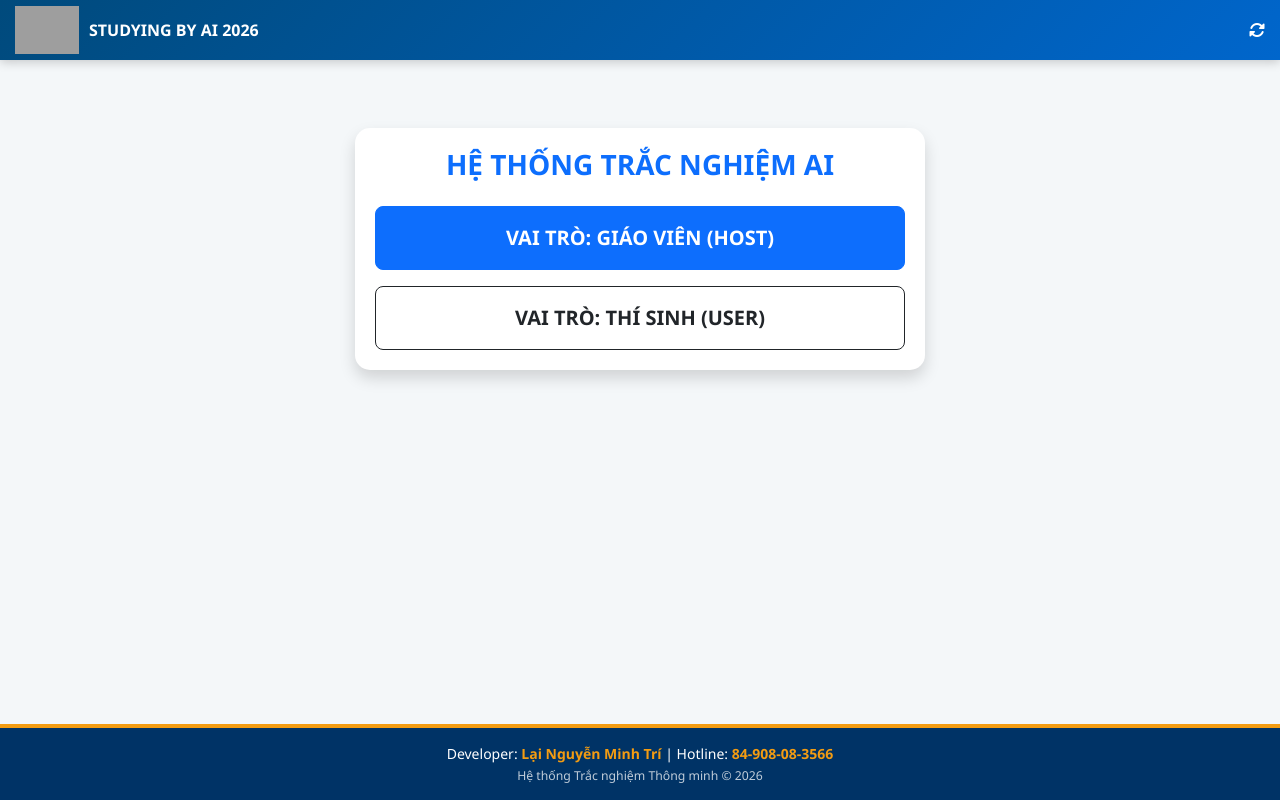
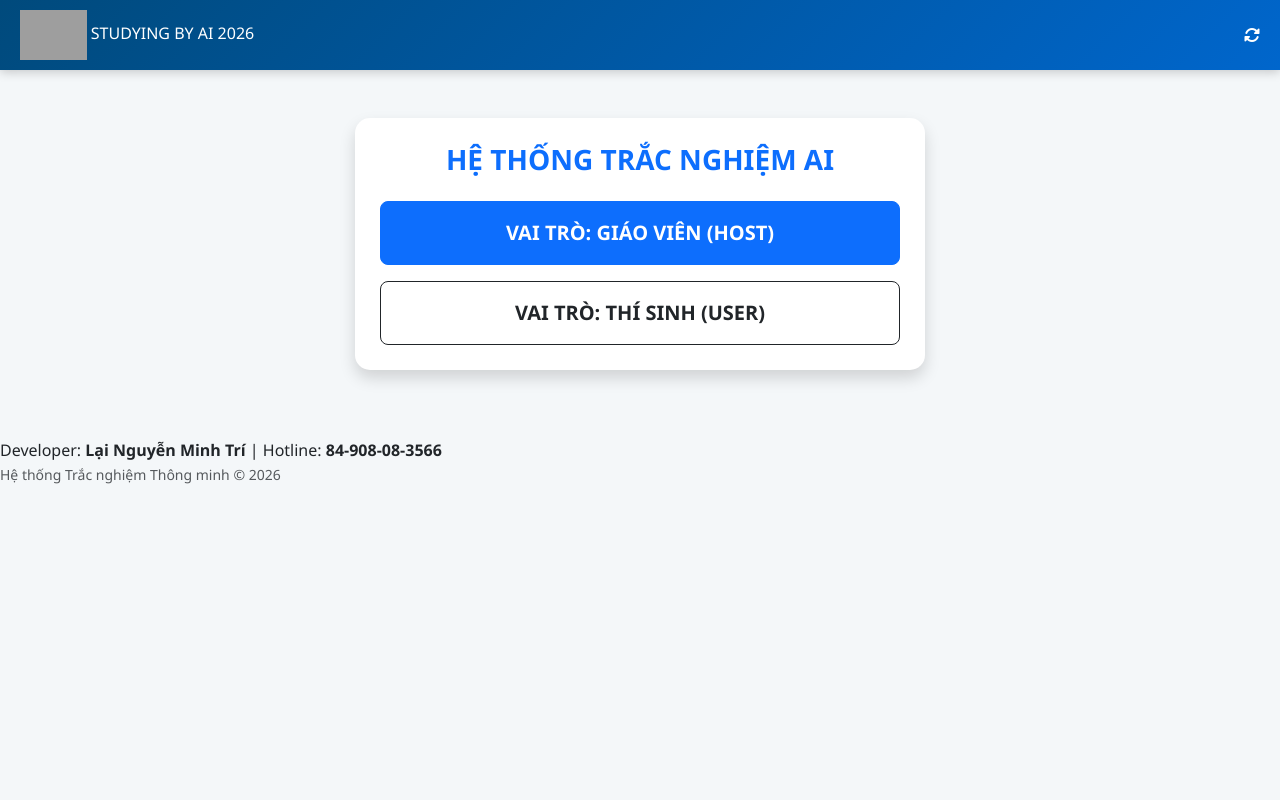
Before and after one commit to minhtriizkooooo-sys/Studying_by_AI, a Flask app: page / in a window 1280 px wide. Run offline with Flask 3, Linux system fonts and the light colour scheme; some libraries are stand-ins or nearby versions; grey boxes are pictures that could not be loaded.

Commit message:
Update index.html

```diff
--- a/templates/index.html
+++ b/templates/index.html
@@ -6,41 +6,10 @@
     <title>STUDYING BY AI 2026</title>
     <link rel="stylesheet" href="https://cdnjs.cloudflare.com/ajax/libs/font-awesome/6.6.0/css/all.min.css">
     <link href="https://cdn.jsdelivr.net/npm/bootstrap@5.3.0/dist/css/bootstrap.min.css" rel="stylesheet">
-    <script src="https://cdn.socket.io/4.0.0/socket.io.min.js"></script>
-    <style>
-        :root { --primary: #0066cc; --primary-dark: #004a7c; --bg: #f4f7f9; --accent: #f39c12; --danger: #e74c3c; --success: #27ae60; }
-        * { box-sizing: border-box; -webkit-tap-highlight-color: transparent; }
-        body { font-family: 'Segoe UI', Arial, sans-serif; background: var(--bg); margin: 0; display: flex; flex-direction: column; min-height: 100vh; }
-
-        header {
-            background: linear-gradient(135deg, var(--primary-dark), var(--primary));
-            color: white; padding: 0 15px; height: 60px;
-            display: flex; justify-content: space-between; align-items: center;
-            z-index: 2000; box-shadow: 0 2px 10px rgba(0,0,0,0.2);
-        }
-        .logo { display: flex; align-items: center; gap: 10px; font-weight: bold; font-size: 16px; }
-        .logo img { height: 48px; width: auto; object-fit: contain; }
-
-        main { flex: 1; padding: 20px 10px; }
-        .card-custom { background: white; border-radius: 15px; box-shadow: 0 4px 15px rgba(0,0,0,0.05); padding: 20px; margin-bottom: 20px; border: none; position: relative; }
-        .hidden { display: none !important; }
-
-        .timer-container { width: 100%; height: 8px; background: #eee; border-radius: 4px; overflow: hidden; margin-bottom: 15px; }
-        #user-timer-bar, #host-timer-bar { width: 100%; height: 100%; background: var(--danger); transition: width 1s linear; }
-
-        .btn-ans { text-align: left; padding: 15px; margin-bottom: 10px; border-radius: 10px; border: 2px solid #eee; background: white; width: 100%; transition: 0.2s; font-weight: 500; }
-
-        .user-list-box { border: 1px solid #ddd; border-radius: 10px; padding: 10px; background: #fcfcfc; min-height: 120px; max-height: 250px; overflow-y: auto; }
-        .user-item { display: flex; justify-content: space-between; align-items: center; padding: 10px; margin-bottom: 8px; background: white; border-radius: 8px; box-shadow: 0 2px 4px rgba(0,0,0,0.05); }
-
-        footer { background: #003366; color: white; padding: 15px; text-align: center; font-size: 14px; margin-top: auto; border-top: 4px solid var(--accent); }
-        .footer-info b { color: var(--accent); }
-
-        #event-overlay { position: fixed; top: 0; left: 0; width: 100%; height: 100%; background: rgba(0,0,0,0.9); z-index: 9999; display: flex; flex-direction: column; justify-content: center; align-items: center; color: white; text-align: center; }
-    </style>
+    <link rel="stylesheet" href="/static/css/style.css">
+    <script src="https://cdn.socket.io/4.7.2/socket.io.min.js"></script>
 </head>
 <body>
-
 <header>
     <div class="logo">
         <img src="/static/images/Logo_Marie_Curie.png" alt="Logo" onerror="this.src='https://cdn-icons-png.flaticon.com/512/826/826070.png'">
```
Also changed, not shown: other parts of templates/index.html (+26 -17 lines).
